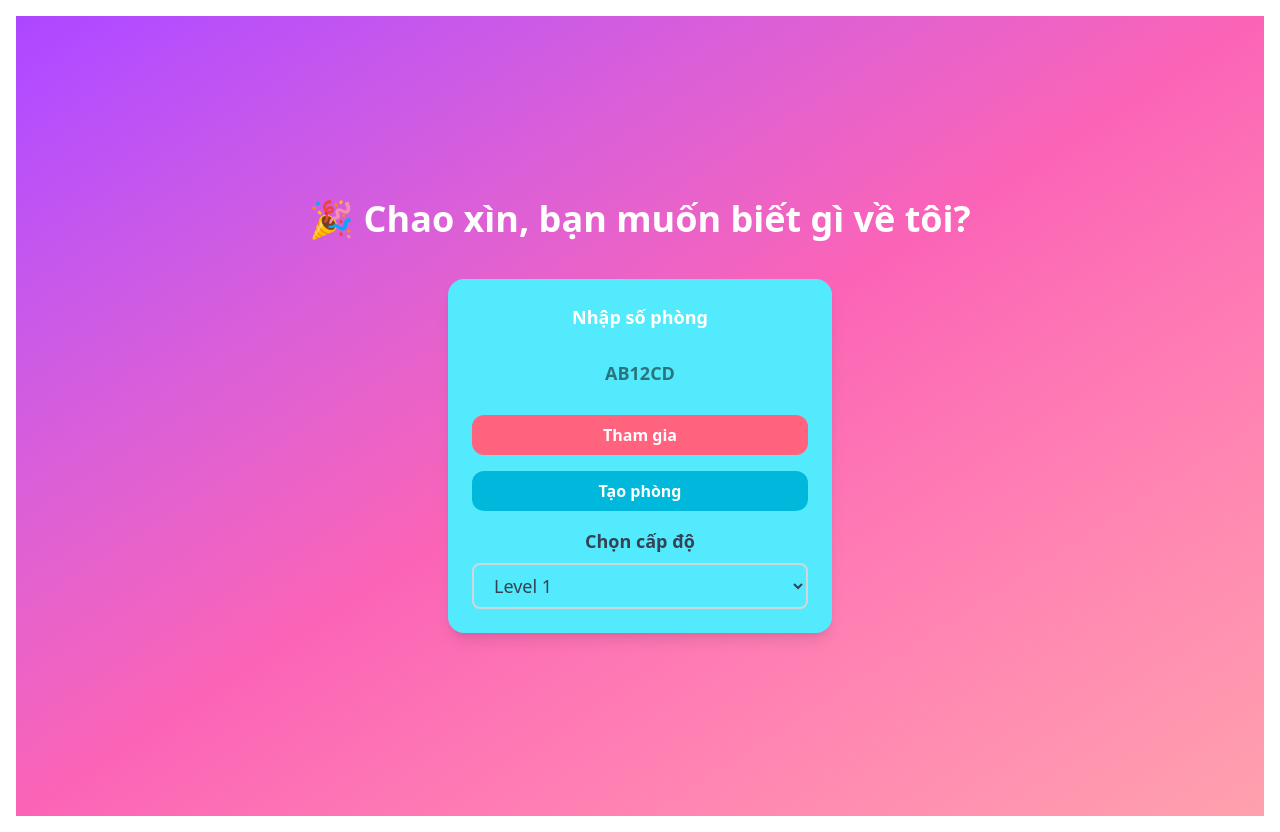
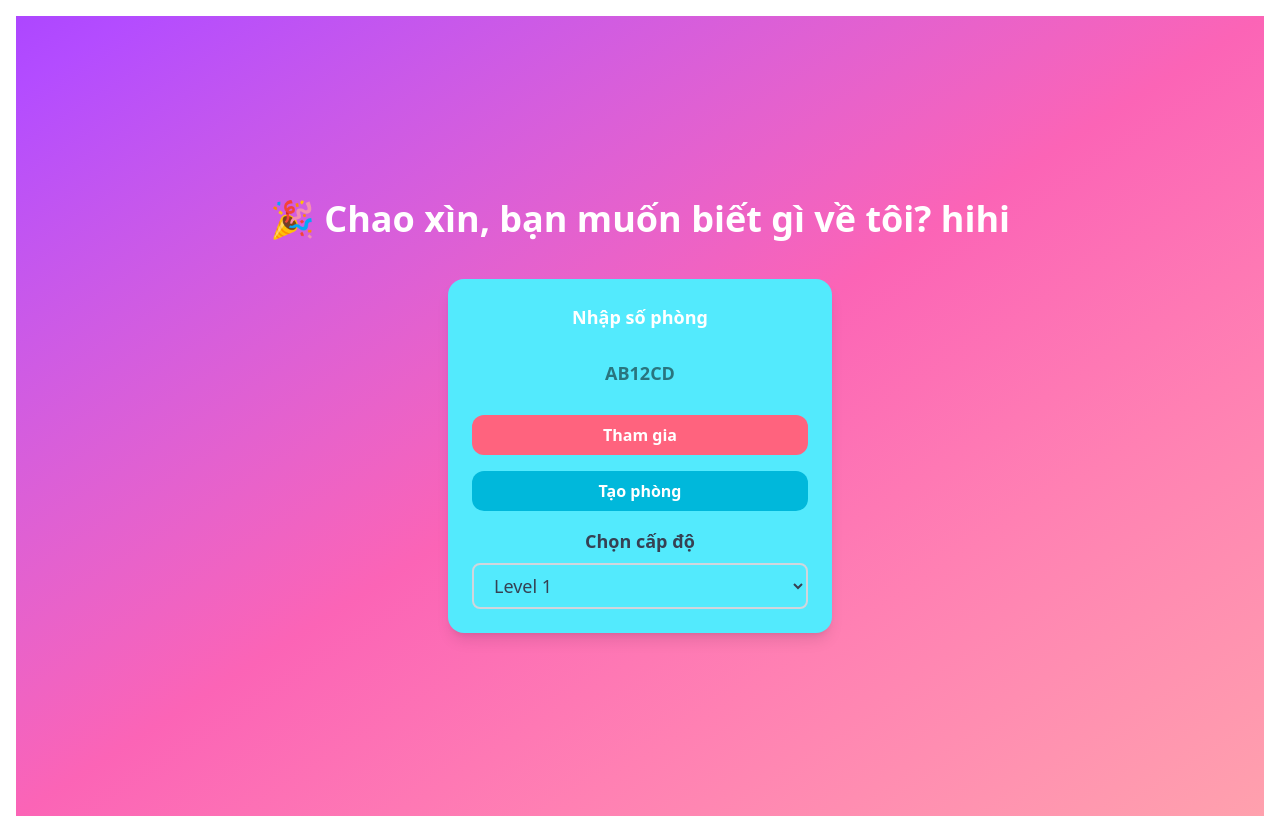
Before and after one commit to haovu429/touchme, a React (Vite) app in the folder frontend/: page / in a window 1280 px wide. Built offline with nearby package versions, Linux system fonts and the light colour scheme; no server answers.

Commit message:
re-run cicd

```diff
--- a/frontend/src/components/RealtimeQuestionRoom.jsx
+++ b/frontend/src/components/RealtimeQuestionRoom.jsx
@@ -35,7 +35,7 @@ export default function RealtimeQuestionRoom() {
   return (
     <div className="min-h-screen flex flex-col items-center justify-center bg-gradient-to-br from-purple-500 via-pink-400 to-rose-300 p-6">
       <h1 className="text-white text-4xl font-bold mb-10">
-        🎉 Chao xìn, bạn muốn biết gì về tôi?
+        🎉 Chao xìn, bạn muốn biết gì về tôi? hihi
       </h1>
 
       {!joined ? (
```
